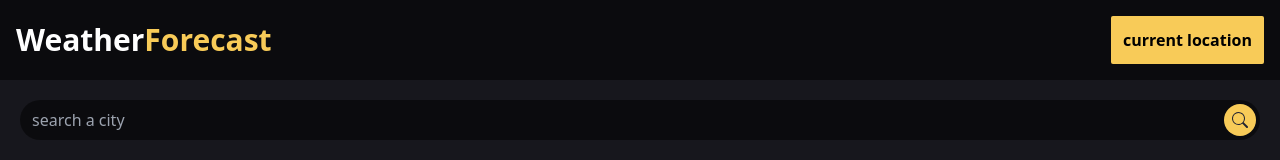
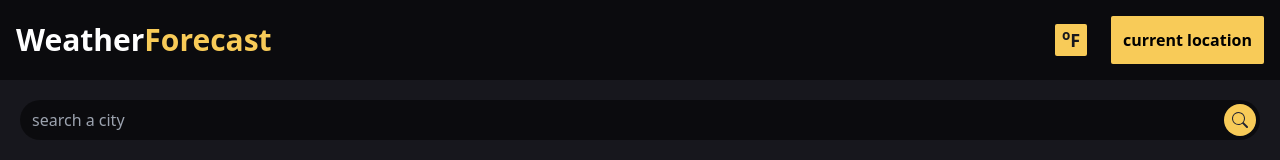
Before and after one commit to Arsalan-Najm/weatherForecast, a React (Create React App) app in the folder frontend/: page / in a window 1280 px wide. Shown: the top 160 px of the page. Built offline with nearby package versions, Linux system fonts and the light colour scheme; no server answers.

Commit message:
Add files via upload

```diff
--- a/frontend/src/components/header.jsx
+++ b/frontend/src/components/header.jsx
@@ -4,11 +4,13 @@ import { BsGeoAltFill } from 'react-icons/bs';
 import { WeatherContext } from '../context/weatherContext';
 
 function Header() {
-	const { setCurrentWeather, setForeCast } = useContext(WeatherContext);
+  const { setCurrentWeather, setForeCast, fahrenheit, setFahrenheit } =
+    useContext(WeatherContext);
   const setDefaultCity = (e) => {
     axios.get('/current').then((response) => setCurrentWeather(response.data));
     axios.get('/forecast').then((response) => setForeCast(response.data));
   };
+
   return (
     <header className='relative max-w-full w-full '>
       <nav className='relative flex justify-between items-center p-4 bg-black/50'>
@@ -17,15 +19,23 @@ function Header() {
             Weather<span className='text-secondary'>Forecast</span>
           </h1>
         </div>
+        <button
+          onClick={() => setFahrenheit(!fahrenheit)}
+          className='ml-auto mx-6 bg-secondary w-8 h-8 text-lg text-main font-bold rounded-sm'
+          title={fahrenheit ? 'Set to celsius' : 'Set to fahrenheit'}
+        >
+          <sup>o</sup>
+          {fahrenheit ? 'C' : 'F'}
+        </button>
         <div>
           <button
-						className='p-3 font-bold bg-secondary rounded-full md:hidden'
+            className='p-3 font-bold bg-secondary  inline rounded-full md:hidden'
             onClick={setDefaultCity}
           >
             <BsGeoAltFill color='#222431' />
           </button>
           <button
-						className='hidden p-3 font-bold bg-secondary rounded-sm duration-200 hover:opacity-50 md:block'
+            className='hidden p-3 font-bold  bg-secondary rounded-sm duration-200 hover:opacity-50 md:inline'
             onClick={setDefaultCity}
           >
             current location
```
Lines whose indentation alone changed are shown as unchanged.
